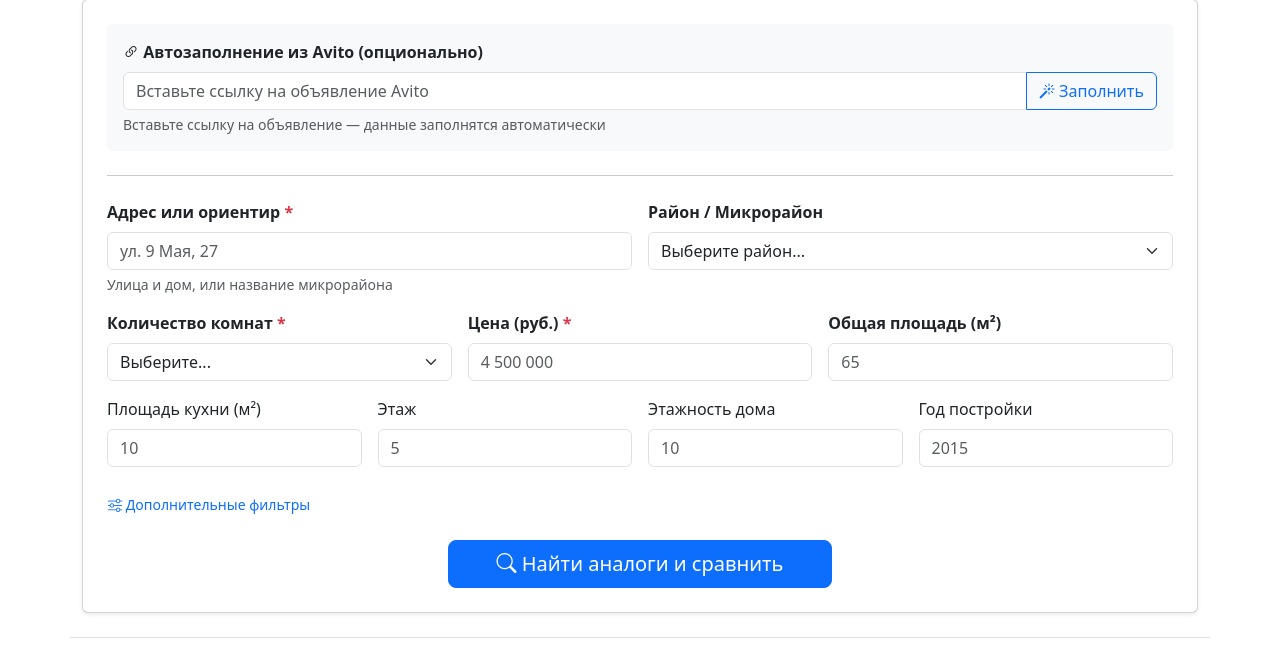
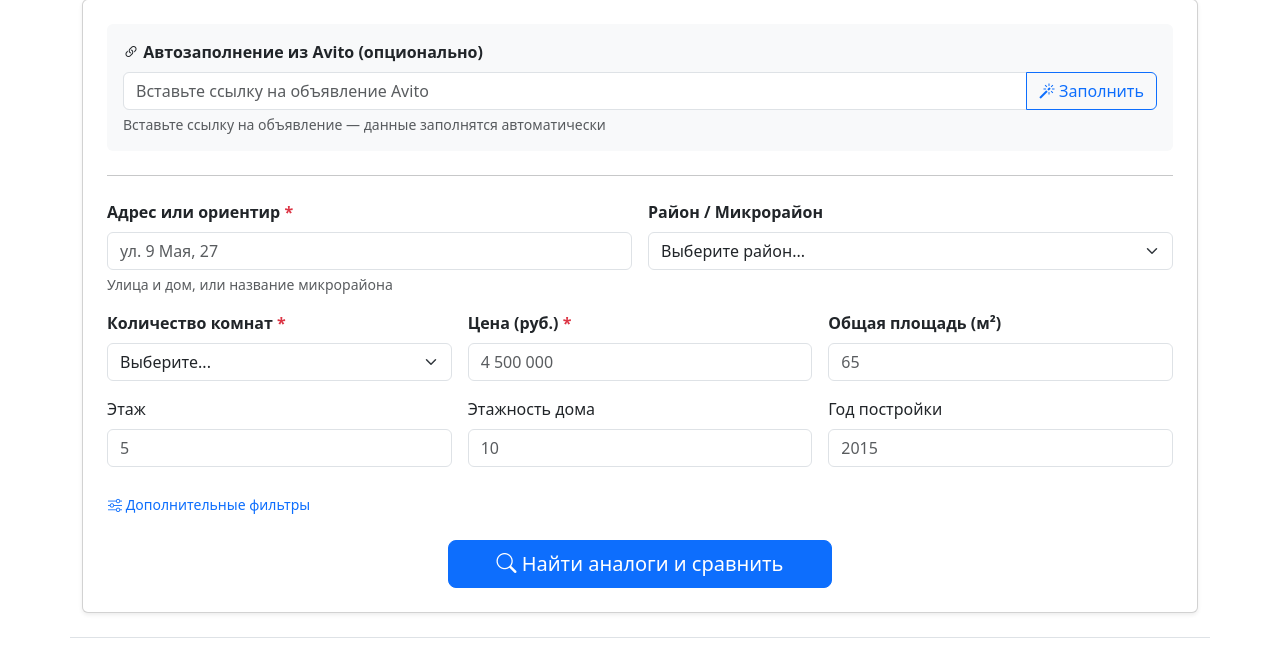
Before and after one commit to alex05pix-ai/Indicidualproject, a Flask app: page / in a window 1280 px wide. Shown: the part 172-828 px from the top of the page. Run offline with Flask 3, Linux system fonts and the light colour scheme; some libraries are stand-ins or nearby versions.

Commit message:
remove: убрана площадь кухни из формы и поиска

```diff
--- a/app/static/app.js
+++ b/app/static/app.js
@@ -105,7 +105,6 @@ async function handleSearchSubmit(e) {
         rooms: document.getElementById('rooms').value,
         price: document.getElementById('price').value.replace(/[^\d]/g, ''),
         total_area: document.getElementById('total_area').value || null,
-        kitchen_area: document.getElementById('kitchen_area').value || null,
         floor: document.getElementById('floor').value || null,
         total_floors: document.getElementById('total_floors').value || null,
         year_built: document.getElementById('year_built').value || null,
@@ -181,7 +180,6 @@ async function handleAutofill() {
                 document.getElementById('price').value = Number(data.price).toLocaleString('ru-RU');
             }
             if (data.total_area) document.getElementById('total_area').value = data.total_area;
-            if (data.kitchen_area) document.getElementById('kitchen_area').value = data.kitchen_area;
             if (data.floor) document.getElementById('floor').value = data.floor;
             if (data.total_floors) document.getElementById('total_floors').value = data.total_floors;
             if (data.year_built) document.getElementById('year_built').value = data.year_built;
--- a/app/templates/index.html
+++ b/app/templates/index.html
@@ -124,29 +124,22 @@
                                placeholder="65" step="0.1" min="10" max="500">
                     </div>
 
-                    <!-- Площадь кухни -->
-                    <div class="col-md-3">
-                        <label for="kitchen_area" class="form-label">Площадь кухни (м²)</label>
-                        <input type="number" class="form-control" id="kitchen_area" name="kitchen_area"
-                               placeholder="10" step="0.1" min="3" max="50">
-                    </div>
-
                     <!-- Этаж -->
-                    <div class="col-md-3">
+                    <div class="col-md-4">
                         <label for="floor" class="form-label">Этаж</label>
                         <input type="number" class="form-control" id="floor" name="floor"
                                placeholder="5" min="1" max="50">
                     </div>
 
                     <!-- Этажность -->
-                    <div class="col-md-3">
+                    <div class="col-md-4">
                         <label for="total_floors" class="form-label">Этажность дома</label>
                         <input type="number" class="form-control" id="total_floors" name="total_floors"
                                placeholder="10" min="1" max="50">
                     </div>
 
                     <!-- Год постройки -->
-                    <div class="col-md-3">
+                    <div class="col-md-4">
                         <label for="year_built" class="form-label">Год постройки</label>
                         <input type="number" class="form-control" id="year_built" name="year_built"
                                placeholder="2015" min="1950" max="2026">
```
